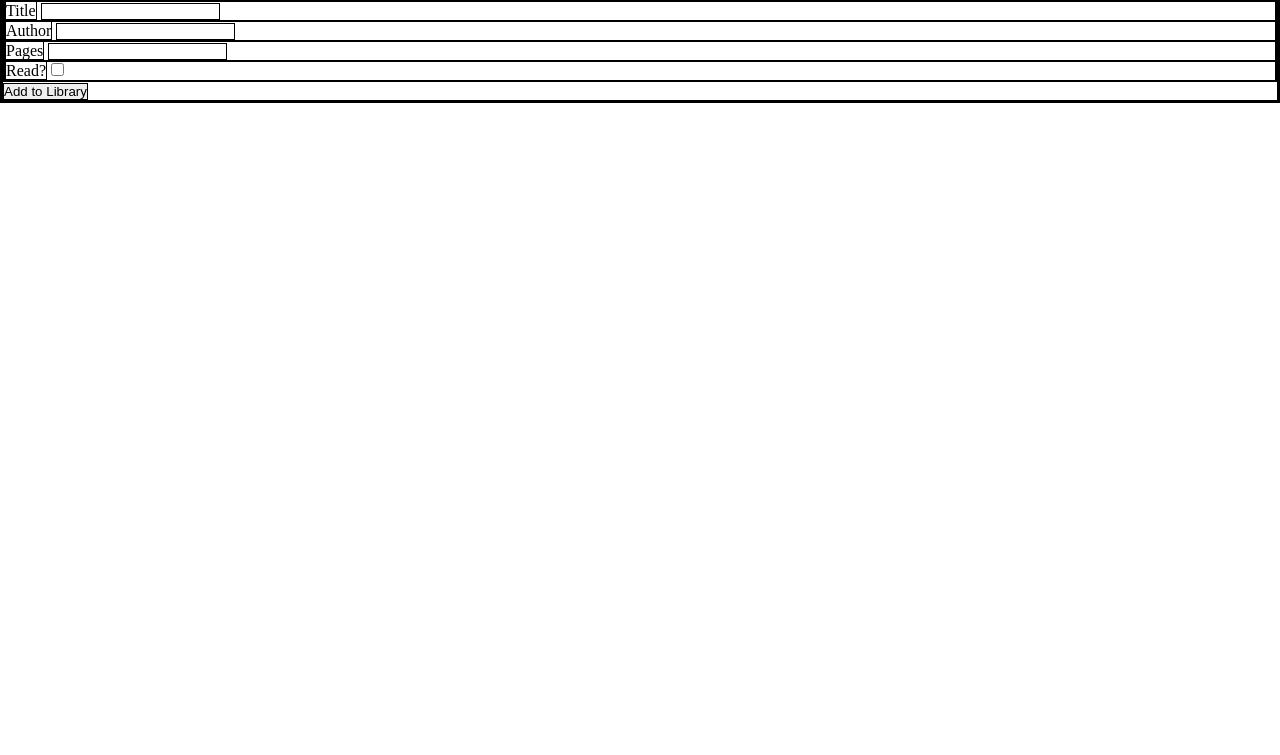
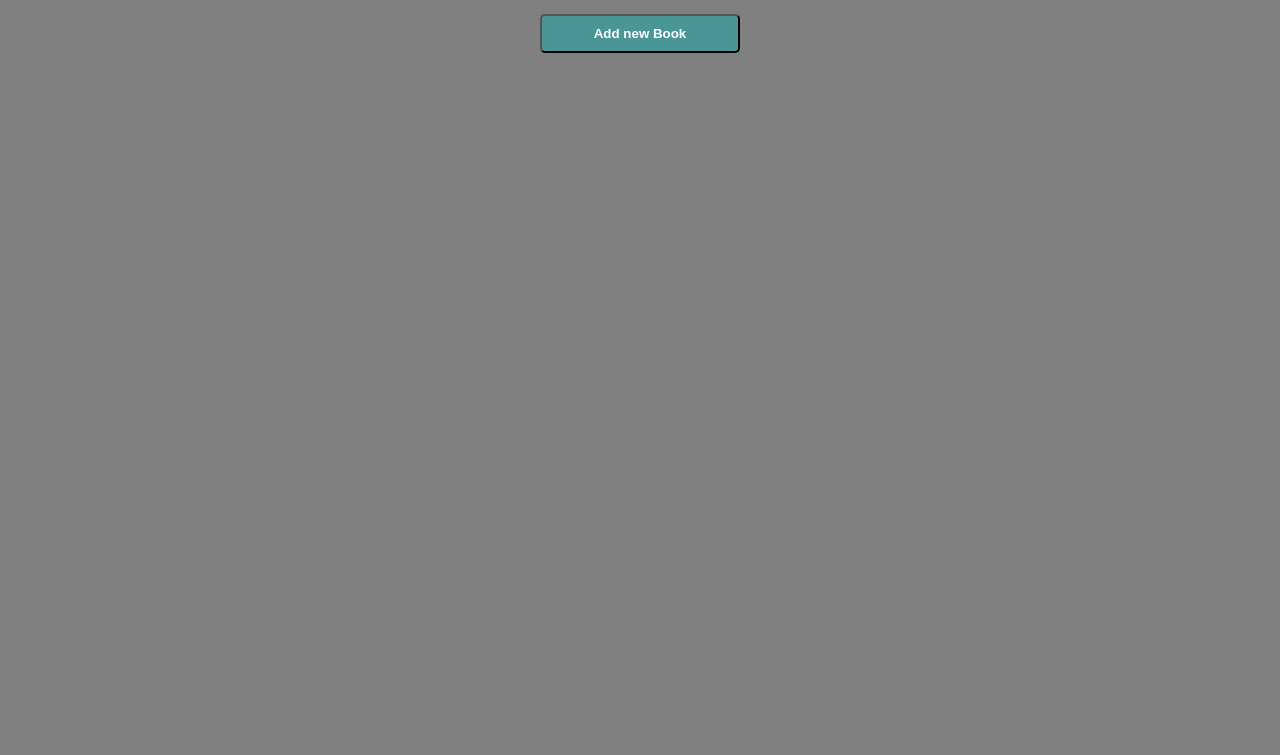
Before and after one commit to DigitalKnight0/Library, a plain HTML site: page index.html in a window 1280 px wide. Shown: the part 45-800 px from the top of the page. Drawn offline with Linux system fonts and the light colour scheme.

Commit message:
Add css styles

```diff
--- a/index.html
+++ b/index.html
@@ -14,26 +14,29 @@
         <button class="add">Add new Book</button>
         <div class="shelf"></div>
     </div>
-    <form action="">
+    <form class="hidden" action="">
         <ul>
             <li>
-                <label for="title">Title</label>
+                <label for="title">Title:</label>
                 <input type="text" id="title" required>
             </li>
             <li>
-                <label for="author">Author</label>
+                <label for="author">Author:</label>
                 <input type="text" id="author" required>
             </li>
             <li>
-                <label for="pages">Pages</label>
+                <label for="pages">Pages:</label>
                 <input type="number" id="pages" required>
             </li>
             <li>
-                <label for="read">Read?</label>
+                <label for="read">Read?:</label>
                 <input type="checkbox" id="read">
             </li>
         </ul>
-        <button type="submit">Add to Library</button>
+        <div class="form-buttons">
+            <button type="button">Close</button>
+            <button type="submit">Add to Library</button>
+        </div>
     </form>
 
     <template class="card-template">
@@ -55,7 +58,7 @@
                 <p class="read"></p>
             </div>
             <div class="buttons">
-                <button class="read-status">Read</button>
+                <button class="read-status"></button>
                 <button class="remove-card">Remove Book</button>
             </div>
         </div>
--- a/index.js
+++ b/index.js
@@ -1,7 +1,16 @@
 let myLibrary = [];
 const newBook = document.querySelector('.add')
 const addBook = document.querySelector('form')
-const library = document.querySelector('.shelf')
+const closeButton = document.querySelector('form button[type="button"]')
+const library = document.querySelector('.shelf');
+
+(function(){
+    updateDisplay()
+})()
+
+closeButton.addEventListener('click', (e) => {
+    addBook.classList.add('hidden')
+})
 
 function Book(title, author, pages, read) {
     this.title = title
@@ -17,7 +26,7 @@ function addBookToLibrary(title, author, pages, read) {
 }
 
 newBook.addEventListener('click', () => {
-
+    addBook.classList.remove('hidden')
 })
 
 addBook.addEventListener('submit', (event)=>{
@@ -29,6 +38,8 @@ addBook.addEventListener('submit', (event)=>{
     let pages = inputs[2].value
     let read = inputs[3].checked
     addBookToLibrary(title, author, pages, read)
+    addBook.reset()
+    addBook.classList.add('hidden')
 })
 
 function updateDisplay(){
@@ -36,6 +47,7 @@ function updateDisplay(){
     myLibrary.forEach((book, index) => {
         book.index = index
         let newCard = createCard(book)
+        setReadStatus(newCard, book)
         library.appendChild(newCard)
     });
     updateListeners()
@@ -46,7 +58,7 @@ function createCard(book){
     card.querySelector('.title').textContent = book.title
     card.querySelector('.author').textContent = book.author
     card.querySelector('.pages').textContent = book.pages
-    card.querySelector('.read').textContent = book.read ? "Read" : "Not Read"
+    card.querySelector('.read').textContent = book.read ? "Yes" : "No"
     card.querySelector('.buttons').setAttribute('data-index',book.index)
     return card
 }
@@ -69,12 +81,13 @@ function changeReadStatus(e){
     let readBox = targetCard.querySelector('.read')
     if(book.read){
         book.read = false
-        readBox.textContent = 'Not Read'
+        readBox.textContent = 'No'
     }
     else{
         book.read = true
-        readBox.textContent = 'Read'
+        readBox.textContent = 'Yes'
     }
+    setReadStatus(targetCard, book)
 }
 
 function removeBook(e){
@@ -84,3 +97,15 @@ function removeBook(e){
     myLibrary = myLibrary.filter((book, bookIndex) => bookIndex !== index)
     updateDisplay()
 }
+
+function setReadStatus(card, book){
+    const button = card.querySelector('.read-status')
+    if(book.read){
+        button.textContent = "Unread"
+        button.classList.add('unread')
+    }
+    else{
+        button.textContent = "Read"
+        button.classList.remove('unread')
+    }
+}
--- a/style.css
+++ b/style.css
@@ -2,5 +2,129 @@
     padding: 0;
     margin: 0;
     box-sizing: border-box;
-    border: 1px solid black;
 }
+
+.header{
+    padding: 8px;
+    text-align: center;
+    font-size: 1.5rem;
+    font-weight: bold;
+}
+
+.add{
+    padding: 10px;
+    width: 200px;
+    align-self: center;
+    border-radius: 5px;
+}
+
+form{
+    position: absolute;
+    top: 50%;
+    left: 50%;
+    transform: translate(-50%, -50%);
+    height: 400px;
+    width: 300px;
+    display: flex;
+    flex-direction: column;
+    justify-content: center;
+    gap: 10px;
+    transition: all 0.6s;
+    overflow: hidden;
+    padding: 8px;
+    background-color: whitesmoke;
+    border-radius: 5px;
+}
+
+form ul{
+    list-style-type: none;
+    flex: 2;
+    display: flex;
+    flex-direction: column;
+    justify-content: space-around;
+}
+
+form li{
+    display: grid;
+    grid-template-columns: 1fr 2fr;
+    justify-items: center;
+}
+
+.form-buttons{
+    flex: 1;
+    display: flex;
+    justify-content: center;
+    align-items: center;
+    gap: 20px;
+}
+
+
+
+body{
+    min-height: 100vh;
+    display: flex;
+    flex-direction: column;
+    background-color: gray;
+}
+
+.library{
+    flex: 1;
+    display: flex;
+    flex-direction: column;
+    gap: 10px;
+    padding: 16px;
+}
+
+.shelf{
+    flex: 1;
+    display: grid;
+    grid-template-columns: repeat(4, 1fr);
+    gap: 10px;
+    padding: 10px;
+}
+
+.hidden{
+    height: 0px;
+    padding: 0;
+    transition: all 0.6s;
+}
+
+.card{
+    height: 200px;
+    padding: 8px;
+    display: flex;
+    flex-direction: column;
+    justify-content: space-around;
+    background-color: whitesmoke;
+    border-radius: 5px;
+}
+
+.wrapper{
+    display: flex;
+    gap: 20px;
+}
+
+.buttons{
+    display: flex;
+    justify-content: space-around;
+}
+
+.card button, .form-buttons button{
+    width: 40%;
+    padding: 8px;
+    border-radius: 5px;
+}
+
+.unread{
+    background-color: red;
+}
+
+button{
+    background-color: rgb(74, 150, 150);
+    color: white;
+    font-weight: bold;
+}
+
+button:hover{
+    opacity: 0.6;
+}
```
